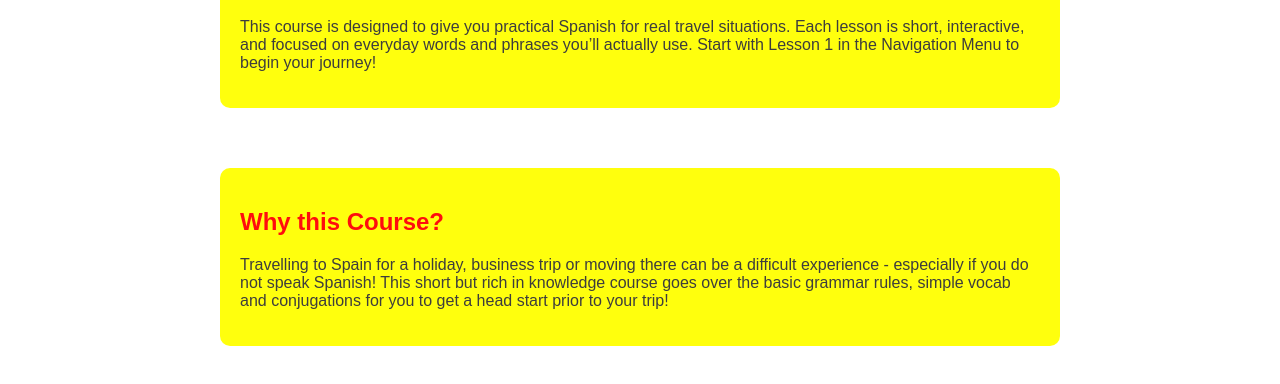
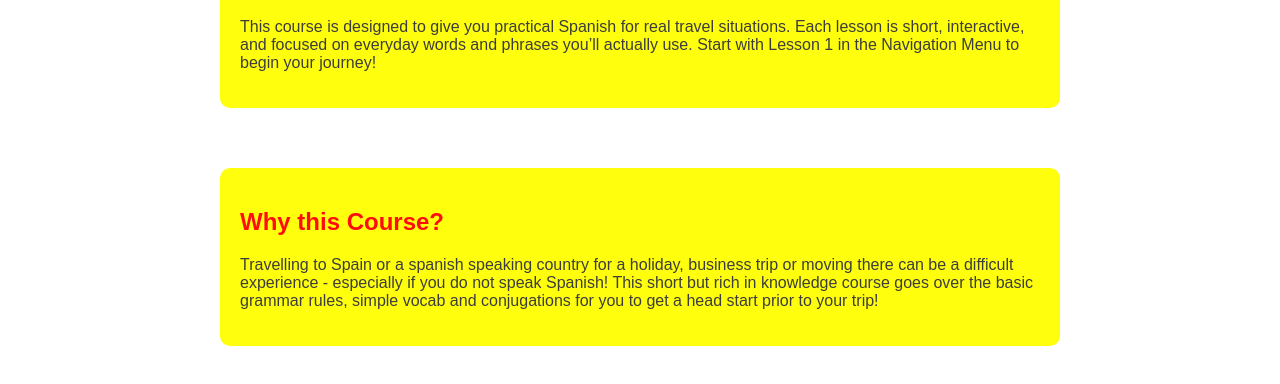
Before and after one commit to edwardsack/Spanish-Online-Learning-Course, a plain HTML site: page index.html in a window 1280 px wide. Shown: the part 202-586 px from the top of the page. Drawn offline with Linux system fonts and the light colour scheme.

Commit message:
index.html

```diff
--- a/index.html
+++ b/index.html
@@ -120,7 +120,7 @@
   </div>
   <div class="content">
     <h2>Why this Course? </h2>
-    <p>Travelling to Spain for a holiday, business trip or moving there can be a difficult experience - especially if you do not speak Spanish! This short but rich in knowledge course goes over the basic grammar rules, simple vocab and conjugations for you to get a head start prior to your trip!</p>
+    <p>Travelling to Spain or a spanish speaking country for a holiday, business trip or moving there can be a difficult experience - especially if you do not speak Spanish! This short but rich in knowledge course goes over the basic grammar rules, simple vocab and conjugations for you to get a head start prior to your trip!</p>
   </div>
 
   <script>
```
